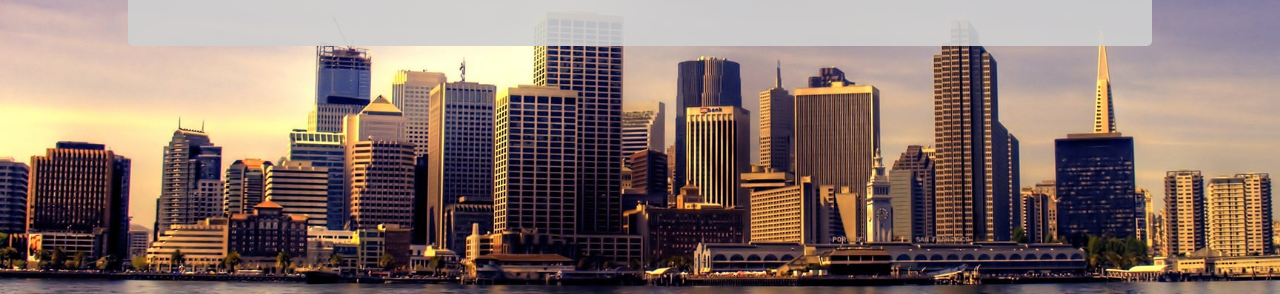
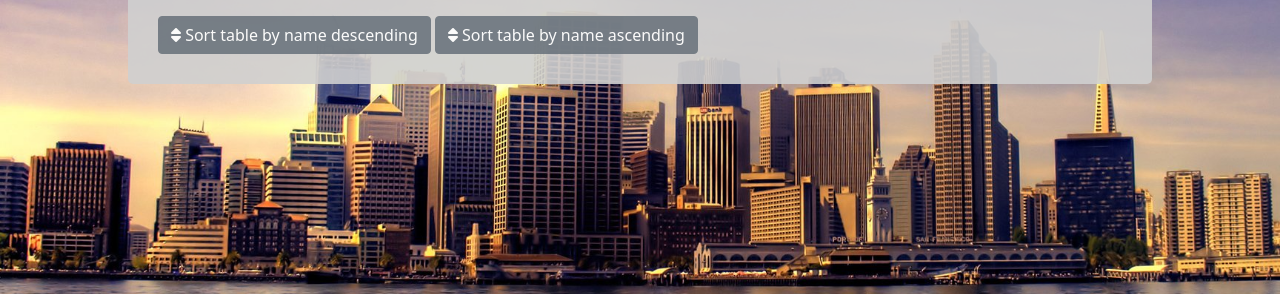
Before and after one commit to DaniloVorkapic/iteh_domaci_1, a PHP site: page /pocetna.php in a window 1280 px wide. Shown: the part 285-579 px from the top of the page. Run offline with PHP 8.4, Linux system fonts and the light colour scheme; tables that the repository leaves empty or names only in its code hold one stand-in row (values such as "Sample post"); some libraries are stand-ins or nearby versions.

Commit message:
omoguceno sortiranje

```diff
--- a/pocetna.php
+++ b/pocetna.php
@@ -120,6 +120,8 @@
 
             </tbody>
         </table>
+        <button type="button" class="btn btn-secondary" id="sortTable"  onclick="sortTableD()"  ><i class="fa fa-sort" aria-hidden="true"></i>  Sort table by name descending</button>
+        <button type="button" class="btn btn-secondary" id="sortTable"  onclick="sortTableA()"  ><i class="fa fa-sort" aria-hidden="true"></i>  Sort table by name ascending</button>
 
 </div>
     <script>
@@ -142,6 +144,90 @@
                 }
             }
         }
+
+
+        function sortTableD(){
+            var table, rows, switching, i, x, y, shouldSwitch;
+            table = document.getElementById("myTable");
+            switching = true;
+            /*Make a loop that will continue until
+            no switching has been done:*/
+            while (switching) {
+                //start by saying: no switching is done:
+                switching = false;
+                rows = table.rows;
+                console.log(rows);
+                /*Loop through all table rows (except the
+                first, which contains table headers):*/
+                for (i = 1; i < (rows.length - 1); i++) {
+                //start by saying there should be no switching:
+                shouldSwitch = false;
+                /*Get the two elements you want to compare,
+                one from current row and one from the next:*/
+                x = rows[i].getElementsByTagName("td")[0];
+                y = rows[i + 1].getElementsByTagName("td")[0];
+
+
+                //check if the two rows should switch place:
+                if (  x.innerHTML.toLowerCase() > y.innerHTML.toLowerCase()) {
+                    //if so, mark as a switch and break the loop:
+                    shouldSwitch = true;
+                    break;
+                }
+                }
+                if (shouldSwitch) {
+                /*If a switch has been marked, make the switch
+                and mark that a switch has been done:*/
+                rows[i].parentNode.insertBefore(rows[i + 1], rows[i]);
+                switching = true;
+                }
+
+            }
+
+
+
+        }
+        function sortTableA(){
+            var table, rows, switching, i, x, y, shouldSwitch;
+            table = document.getElementById("myTable");
+            switching = true;
+            /*Make a loop that will continue until
+            no switching has been done:*/
+            while (switching) {
+                //start by saying: no switching is done:
+                switching = false;
+                rows = table.rows;
+                console.log(rows);
+                /*Loop through all table rows (except the
+                first, which contains table headers):*/
+                for (i = 1; i < (rows.length - 1); i++) {
+                //start by saying there should be no switching:
+                shouldSwitch = false;
+                /*Get the two elements you want to compare,
+                one from current row and one from the next:*/
+                x = rows[i].getElementsByTagName("td")[0];
+                y = rows[i + 1].getElementsByTagName("td")[0];
+
+
+                //check if the two rows should switch place:
+                if (  x.innerHTML.toLowerCase() < y.innerHTML.toLowerCase()) {
+                    //if so, mark as a switch and break the loop:
+                    shouldSwitch = true;
+                    break;
+                }
+                }
+                if (shouldSwitch) {
+                /*If a switch has been marked, make the switch
+                and mark that a switch has been done:*/
+                rows[i].parentNode.insertBefore(rows[i + 1], rows[i]);
+                switching = true;
+                }
+
+            }
+
+
+
+        }
     </script>
 </body>
 </html>
```
